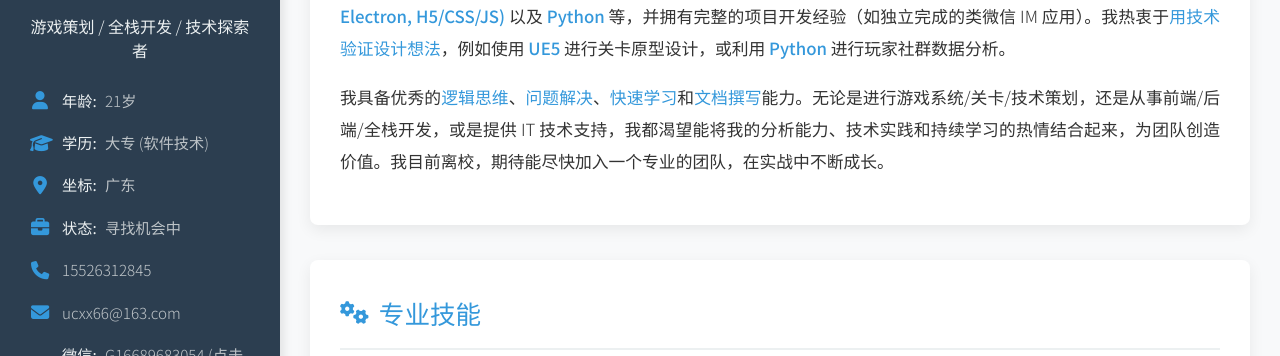
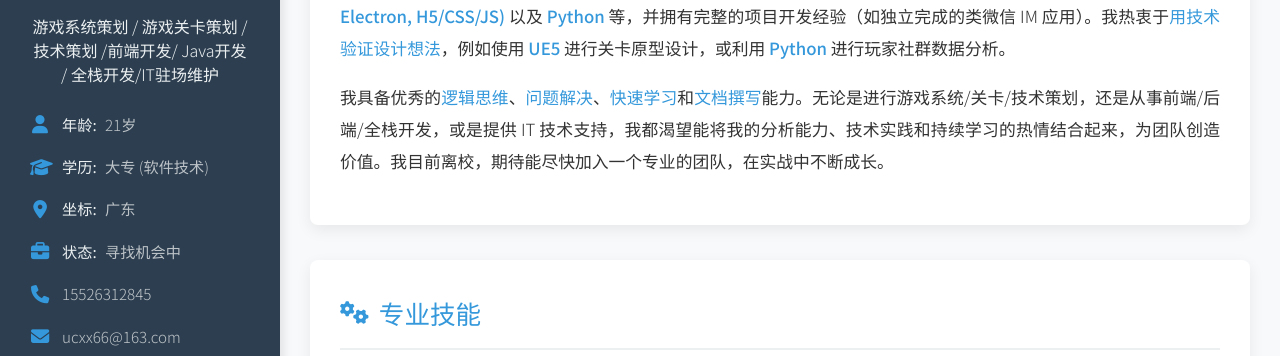
Before and after one commit to MisZang/MisZang.github.io, a plain HTML site: page index.html in a window 1280 px wide. Shown: the part 288-644 px from the top of the page. Drawn offline with Linux system fonts and the light colour scheme.

Commit message:
Update index.html

```diff
--- a/index.html
+++ b/index.html
@@ -351,7 +351,7 @@
         </div>
         <h1>姜同学</h1>
         <p class="job-title-sidebar">
-            游戏策划 / 全栈开发 / 技术探索者
+            游戏系统策划 / 游戏关卡策划 / 技术策划 /前端开发/ Java开发 / 全栈开发/IT驻场维护
         </p>
 
         <nav class="sidebar-info">
```
